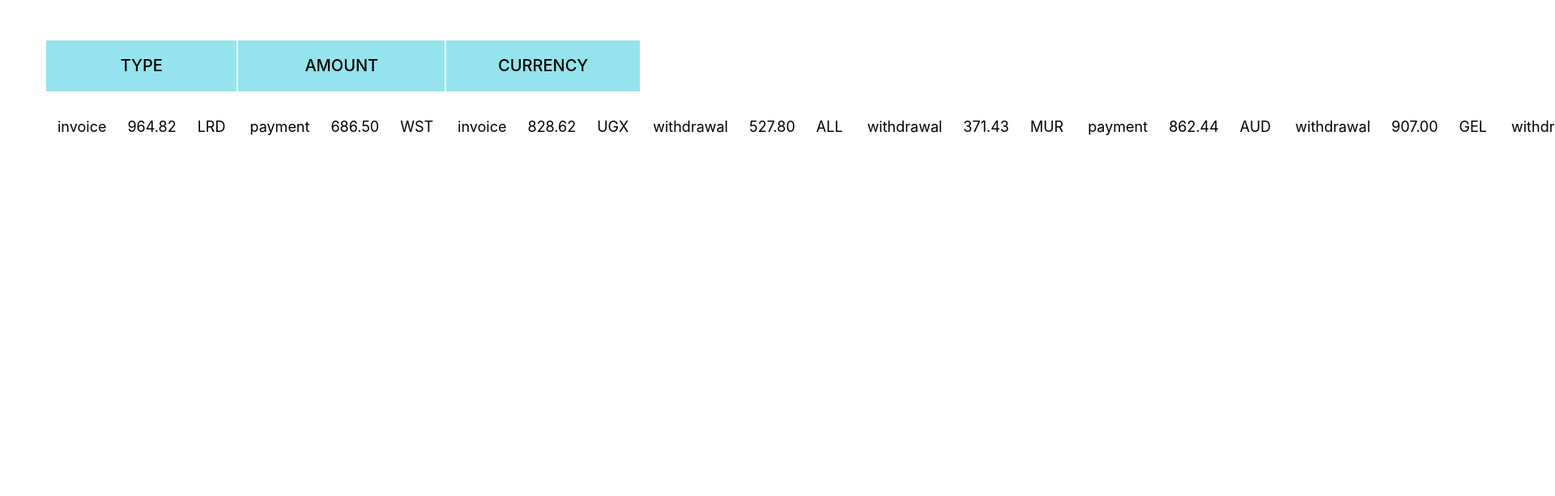
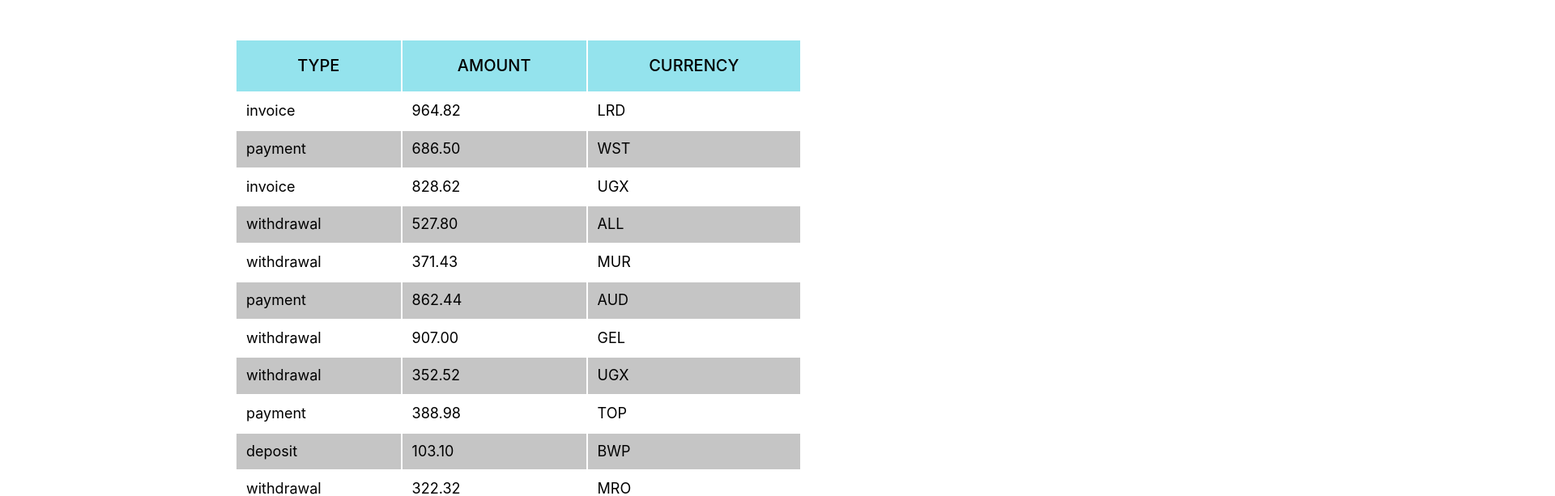
Before and after one commit to bogdansolomich/goit-react-hw-01-components, a React (Create React App) app: page / in a window 1280 px wide. Shown: the part 851-1464 px from the top of the page at 81% size, 1920 px wide, since content can reach past the window. Before the commit the page ends 1102 px from the top, so only its background shows below. Built offline with nearby package versions, Linux system fonts and the light colour scheme.

Commit message:
Update TransaktionHistory.styled.js

```diff
--- a/src/components/TransaktionHistory/TransaktionHistory.styled.js
+++ b/src/components/TransaktionHistory/TransaktionHistory.styled.js
@@ -15,7 +15,8 @@ export const TableHeading = styled.th`
   font-weight: 500;
   text-transform: uppercase;
 `;
-export const TableRaw = styled.td`
-  width: 250px;
-  padding: 7px 0;
+export const TableRaw = styled.tr`
+  &:nth-child(even) {
+    background-color: #80808075;
+  }
 `;
```
